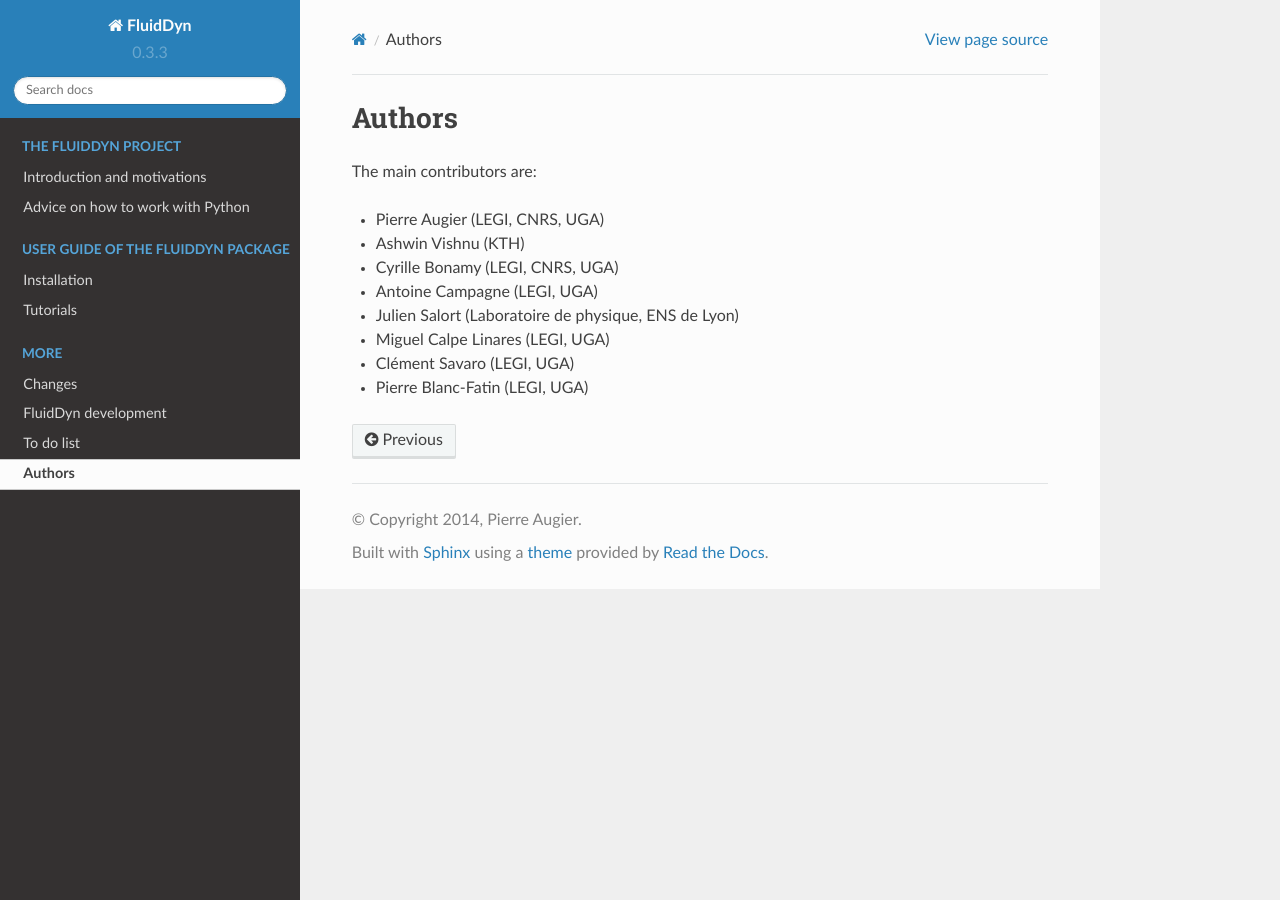
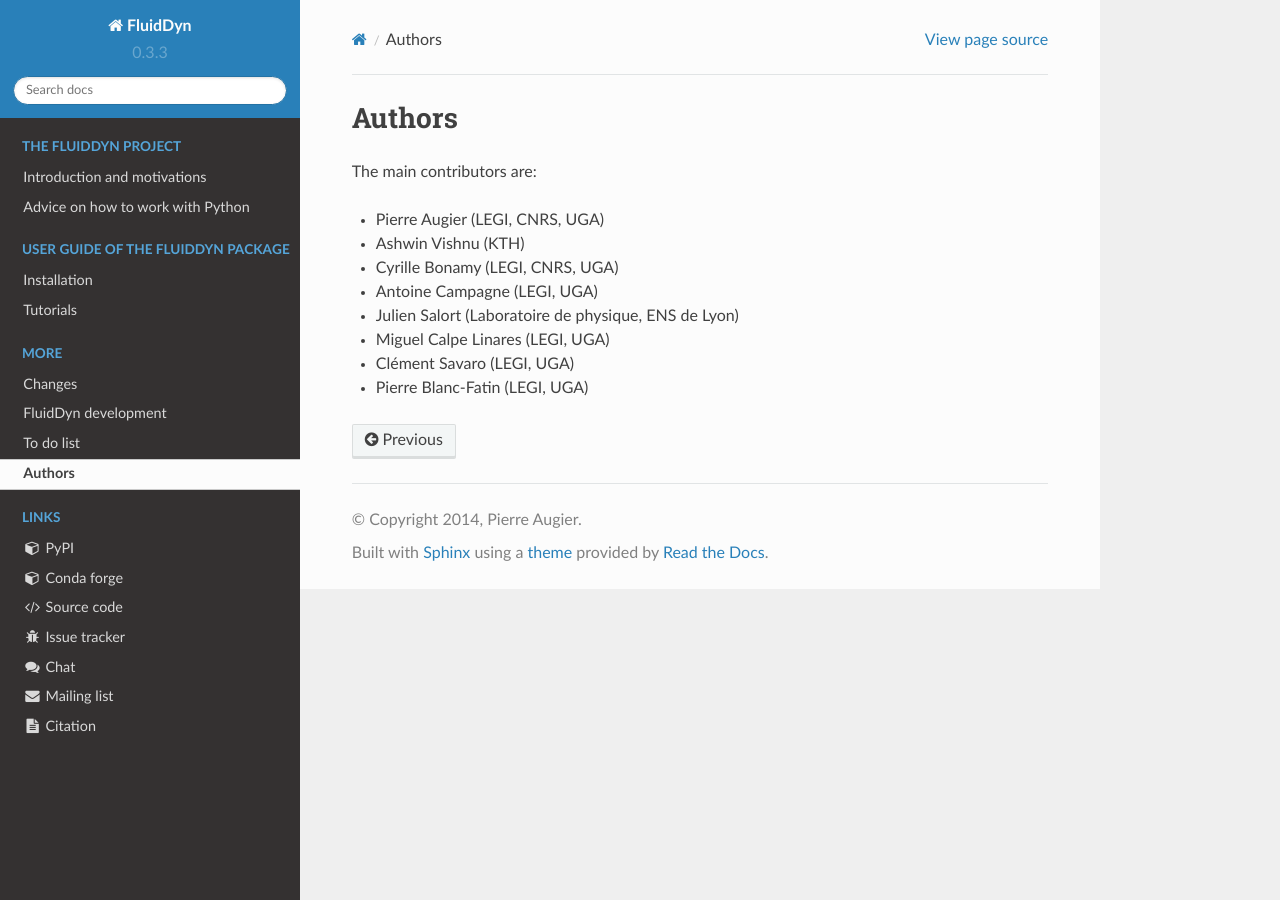
Before and after one commit to fluiddyn/fluiddyn, a Sphinx documentation site: the page built from doc/authors.rst, in a window 1280 px wide. Built offline with Sphinx 7.4.7 and the Read the Docs theme 2.0.0, drawn with Linux system fonts in a browser that asks for light colours; pages that are not in the unit, such as notebooks, are missing from menus.

Commit message:
Add links on the sidebar
Original implementation by @ibLeDy
See: https://github.com/poliastro/poliastro/pull/1023

```diff
--- /dev/null
+++ b/doc/_templates/layout.html
@@ -0,0 +1,42 @@
+{#
+The MIT License (MIT)
+
+Copyright (c) 2012-2019 Juan Luis Cano Rodríguez and the poliastro development team
+
+Permission is hereby granted, free of charge, to any person obtaining a copy
+of this software and associated documentation files (the "Software"), to deal
+in the Software without restriction, including without limitation the rights
+to use, copy, modify, merge, publish, distribute, sublicense, and/or sell
+copies of the Software, and to permit persons to whom the Software is
+furnished to do so, subject to the following conditions:
+
+The above copyright notice and this permission notice shall be included in all
+copies or substantial portions of the Software.
+#}
+{% extends "!layout.html" %}
+
+{% block menu %}
+    {{ super() }}
+
+    {% if sidebar_external_links %}
+        <p class="caption">
+            <span class="caption-text">
+            {% if sidebar_external_links_caption %}
+                {{ sidebar_external_links_caption }}
+            {% else %}
+                External links
+            {% endif %}
+            </span>
+        </p>
+        <ul>
+            {% for text, link in sidebar_external_links %}
+                {% if hasdoc(link) %}
+                    <li class="toctree-l1"><a href="{{ pathto(link) }}">{{ text }}</a></li>
+                {% else %}
+                    <li class="toctree-l1"><a href="{{ link }}">{{ text }}</a></li>
+                {% endif %}
+            {% endfor %}
+        </ul>
+    {% endif %}
+
+{% endblock %}
--- a/doc/conf.py
+++ b/doc/conf.py
@@ -147,6 +147,42 @@
 # further.  For a list of options available for each theme, see the
 # documentation.
 # html_theme_options = {}
+
+# Values to pass into the template engine's context for all pages.
+html_context = {
+    "sidebar_external_links_caption": "Links",
+    "sidebar_external_links": [
+        (
+            '<i class="fa fa-cube fa-fw"></i> PyPI',
+            f"https://pypi.org/project/{project.lower()}",
+        ),
+        (
+            '<i class="fa fa-cube fa-fw"></i> Conda forge',
+            f"https://anaconda.org/conda-forge/{project.lower()}",
+        ),
+        (
+            '<i class="fa fa-code fa-fw"></i> Source code',
+            f"https://foss.heptapod.net/fluiddyn/{project.lower()}",
+        ),
+        (
+            '<i class="fa fa-bug fa-fw"></i> Issue tracker',
+            f"https://foss.heptapod.net/fluiddyn/{project.lower()}/-/issues",
+        ),
+        #  ('<i class="fa fa-rss fa-fw"></i> Blog', 'https://...'),
+        (
+            '<i class="fa fa-comments fa-fw"></i> Chat',
+            "https://matrix.to/#/#fluiddyn-users:matrix.org",
+        ),
+        (
+            '<i class="fa fa-envelope fa-fw"></i> Mailing list',
+            "https://www.freelists.org/list/fluiddyn",
+        ),
+        (
+            '<i class="fa fa-file-text fa-fw"></i> Citation',
+            "https://doi.org/10.5334/jors.237",
+        ),
+    ],
+}
 
 # Add any paths that contain custom themes here, relative to this directory.
 # html_theme_path = []
```
